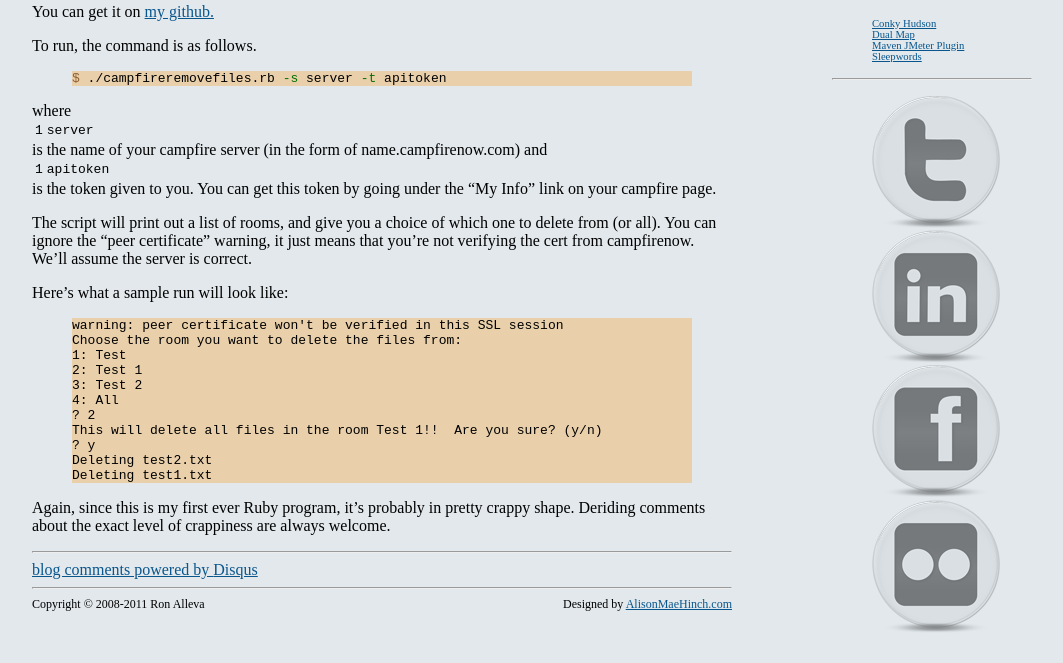
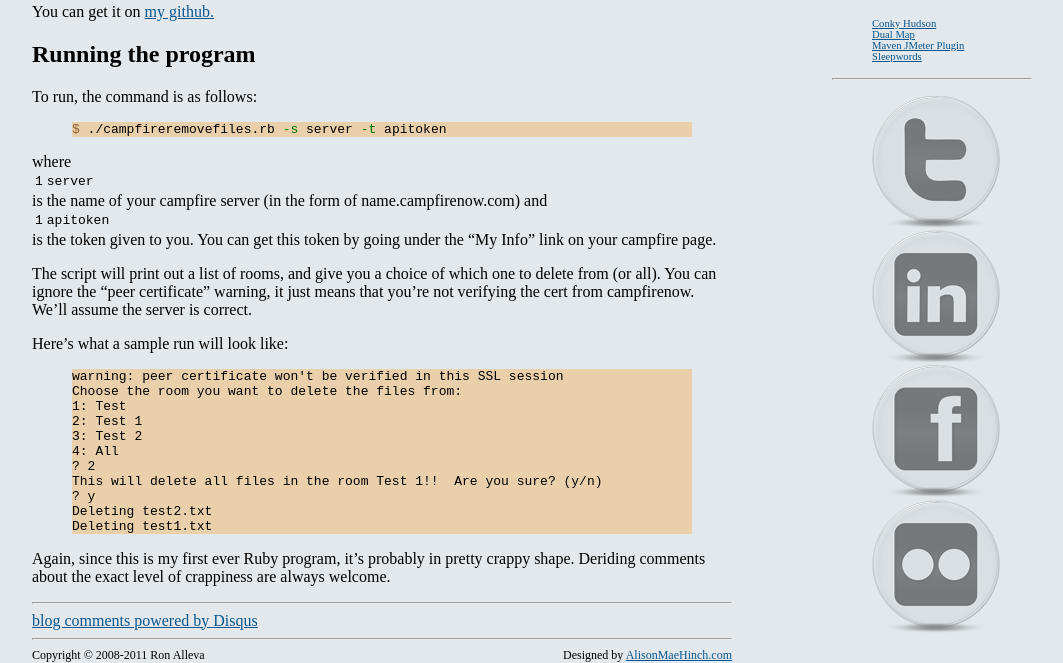
Before and after one commit to Ronnie76er/ronalleva, a Jekyll site: the page built from _posts/2012-01-26-campfire-delete-files.markdown, in a window 1280 px wide. Shown: the part 359-1022 px from the top of the page, without its empty margins (108-1171 px from the left). Built offline with Jekyll 4.4.1, drawn with Linux system fonts in a browser that asks for light colours; some web fonts are replaced; Markdown is read by kramdown in place of the engine named in the settings; comment, search, counter and statistics services are not loaded.

Commit message:
Few minor edits

```diff
--- a/_posts/2012-01-26-campfire-delete-files.markdown
+++ b/_posts/2012-01-26-campfire-delete-files.markdown
@@ -10,7 +10,9 @@ I wanted to take a stab at doing some Ruby, so I whipped up this little utility
 
 You can get it on [my github.](https://github.com/Ronnie76er/Campfire-Remove-Files)
 
-To run, the command is as follows.
+## Running the program
+
+To run, the command is as follows:
 {% highlight bash %}
 $ ./campfireremovefiles.rb -s server -t apitoken
 {% endhighlight %}
```
